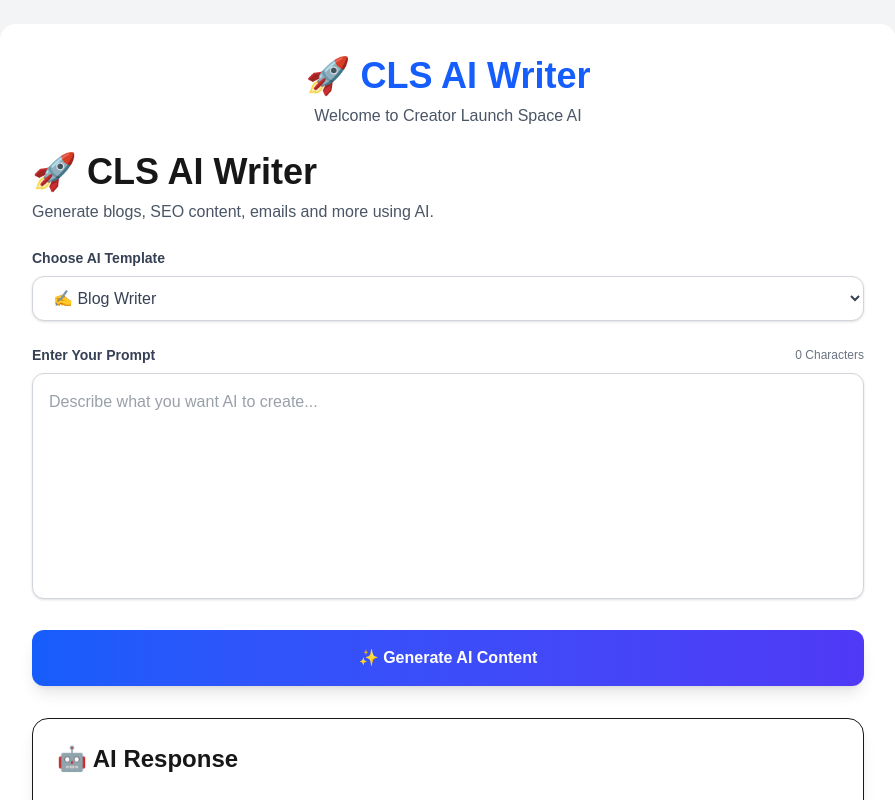
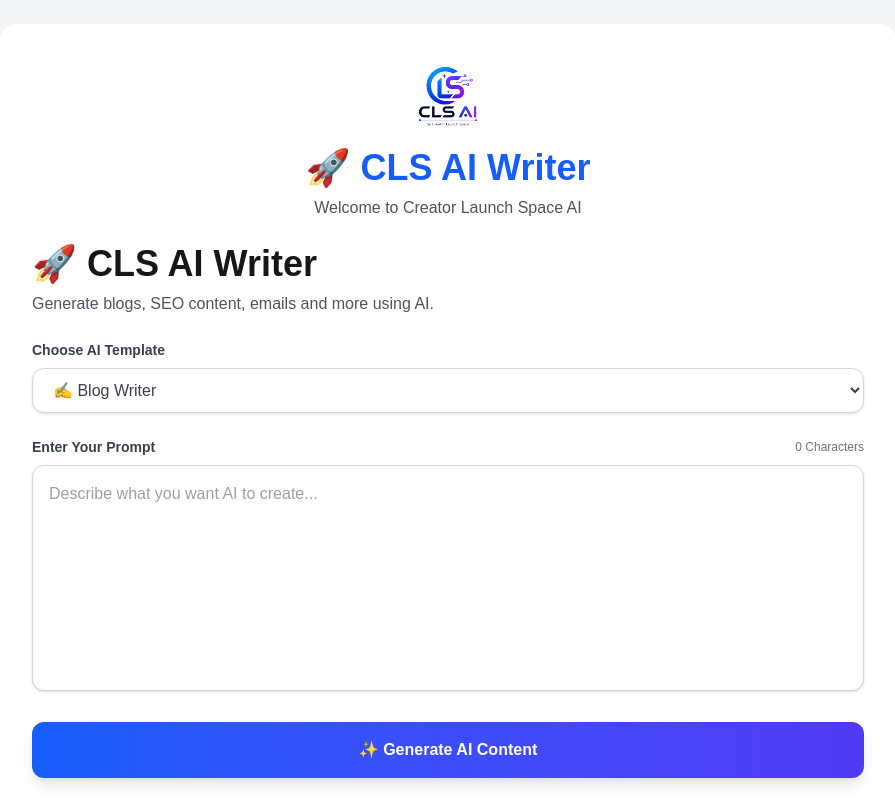
Before and after one commit to suvantrao25-tech/cls-ai-engine, a Next.js app in the folder frontend/: page / in a window 1280 px wide. Shown: the top 800 px of the page, without its empty margins (192-1087 px from the left). Built offline with nearby package versions, Linux system fonts and the light colour scheme; no server answers.

Commit message:
Add logo to visitor AI Writer header

```diff
--- a/frontend/components/Header.tsx
+++ b/frontend/components/Header.tsx
@@ -1,6 +1,13 @@
 export default function Header() {
   return (
     <div className="text-center">
+
+      <img
+        src="/cls-ai-logo.png"
+        alt="CLS AI"
+        className="w-20 h-20 object-contain mx-auto mb-3"
+      />
+
       <h1 className="text-4xl font-bold text-blue-600">
         🚀 CLS AI Writer
       </h1>
@@ -8,6 +15,7 @@
       <p className="mt-2 text-gray-600">
         Welcome to Creator Launch Space AI
       </p>
+
     </div>
   );
 }
```
